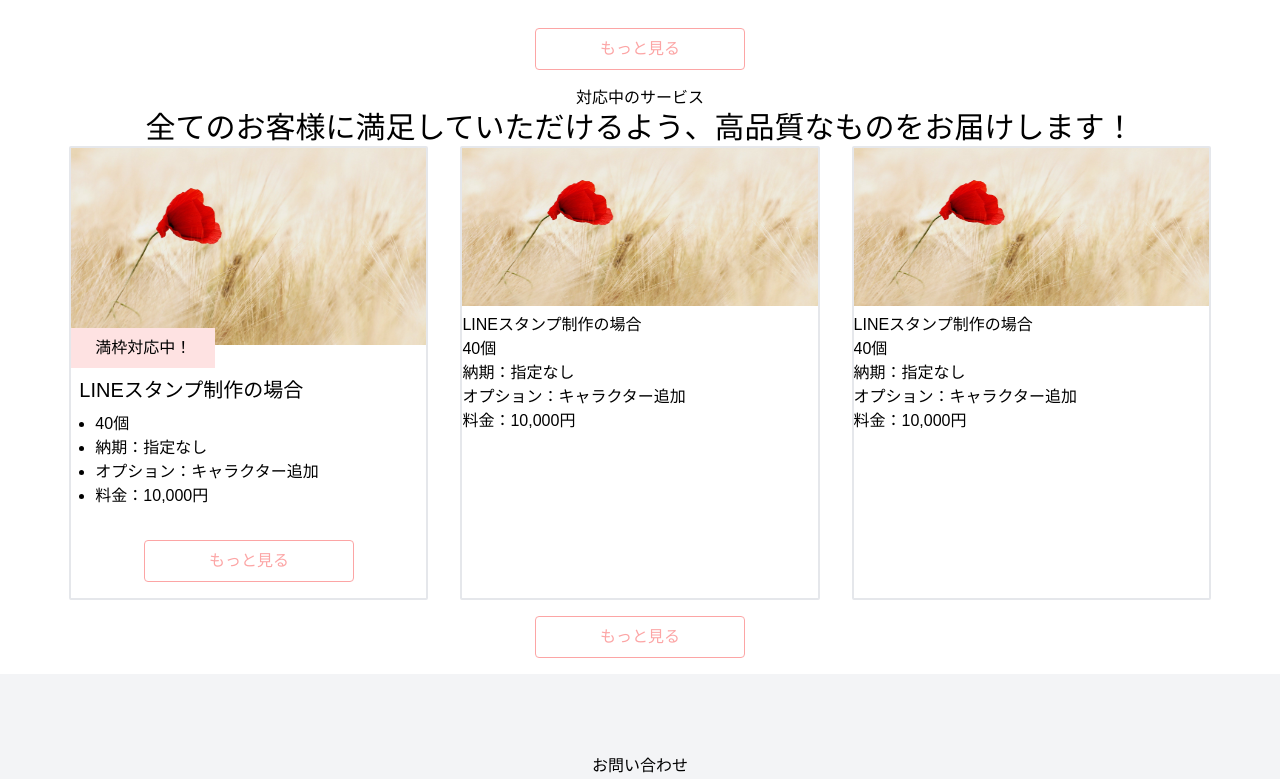
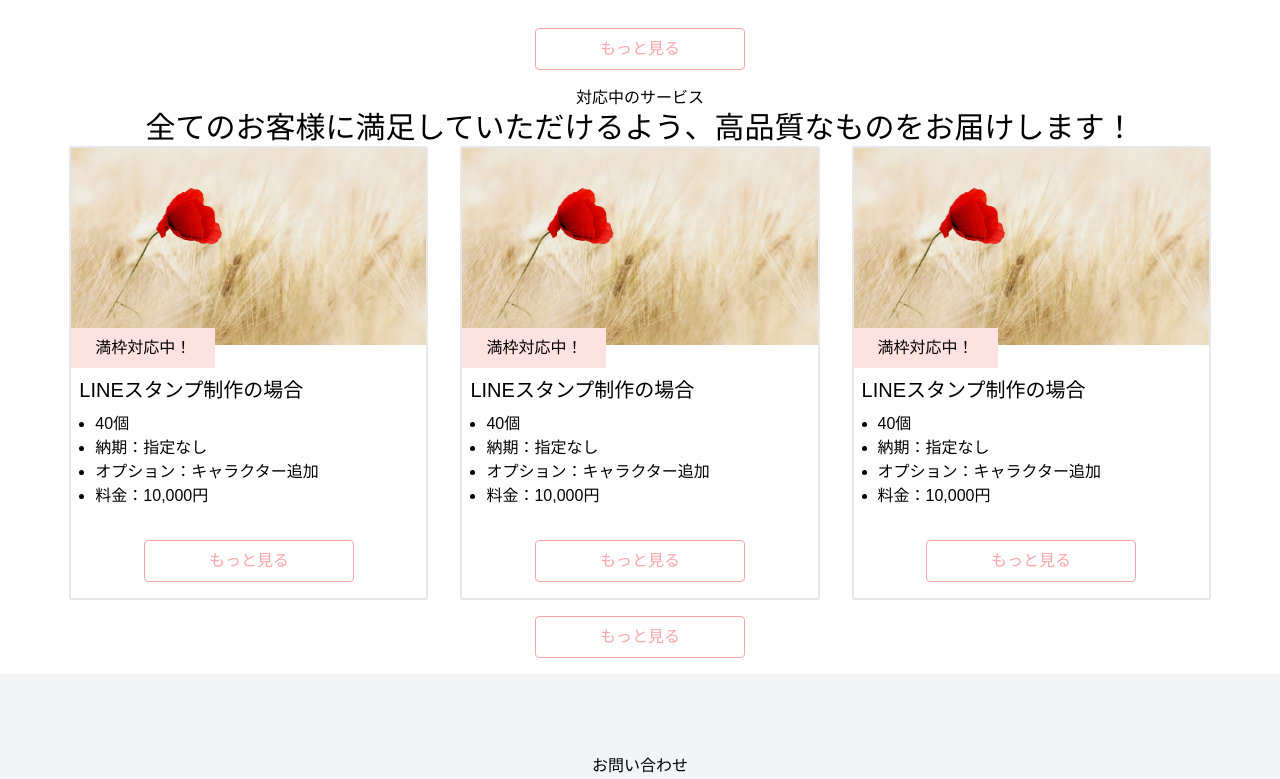
Before and after one commit to mayone-du/ranze-hp, a Next.js app: page / in a window 1280 px wide. Shown: the part 2951-3730 px from the top of the page. Built offline with nearby package versions, Linux system fonts and the light colour scheme.

Commit message:
seo edit

```diff
--- a/src/pages/index.tsx
+++ b/src/pages/index.tsx
@@ -7,8 +7,8 @@ const Home: React.VFC = () => {
   return (
     <>
       <Layout
-        metaTitle="Ranze official site"
-        metaDescription="イラストレーターRanzeの公式ホームページです。LINEスタンプ、イラスト制作を承ります！"
+        metaTitle="Ranze official site | イラストレーターRanzeの公式サイト"
+        metaDescription="イラストレーターRanzeの公式ホームページです。LINEスタンプ、イラスト制作や名刺制作などをしています！まずはお気軽にご相談ください！"
       >
         {/* メインビジュアル */}
         <article
@@ -195,9 +195,6 @@ const Home: React.VFC = () => {
               <div className="mx-4 w-screen bg-gray-100">
                 画像をタイルで表示
               </div>
-              <div className="mx-4 w-screen bg-gray-100">
-                カードモジュールでココナラの対応中みたいにするのもあり？
-              </div>
             </div>
             <div className="flex justify-center">
               <CustomButton
@@ -263,6 +260,7 @@ const Home: React.VFC = () => {
             </h2>
 
             <div className="md:flex w-11/12 mx-auto">
+
               <div className="md:mx-4 md:w-screen my-4 md:my-0 border-2 rounded-sm overflow-hidden relative">
                 <Image src="/images/bg.jpg" width={450} height={250} />
                 <span className="absolute block bg-red-100 py-2 px-6 transform -translate-y-6">
@@ -284,26 +282,51 @@ const Home: React.VFC = () => {
                   />
                 </div>
               </div>
-              <div className="md:mx-4 md:w-screen my-4 md:my-0 border-2 rounded-sm overflow-hidden">
-                <Image src="/images/bg.jpg" width={450} height={200} />
-                <h3>LINEスタンプ制作の場合</h3>
-                <ul>
+              <div className="md:mx-4 md:w-screen my-4 md:my-0 border-2 rounded-sm overflow-hidden relative">
+                <Image src="/images/bg.jpg" width={450} height={250} />
+                <span className="absolute block bg-red-100 py-2 px-6 transform -translate-y-6">
+                  満枠対応中！
+                </span>
+                <h3 className="text-xl px-2 pt-6">LINEスタンプ制作の場合</h3>
+                <ul className="list-disc pt-2 pb-4 px-6">
                   <li>40個</li>
                   <li>納期：指定なし</li>
                   <li>オプション：キャラクター追加</li>
                   <li>料金：10,000円</li>
                 </ul>
+                <div className="flex justify-center py-4">
+                  <CustomButton
+                    toLink=""
+                    text="もっと見る"
+                    size="medium"
+                    outline={true}
+                  />
+                </div>
               </div>
-              <div className="md:mx-4 md:w-screen my-4 md:my-0 border-2 rounded-sm overflow-hidden">
-                <Image src="/images/bg.jpg" width={450} height={200} />
-                <h3>LINEスタンプ制作の場合</h3>
-                <ul>
+              <div className="md:mx-4 md:w-screen my-4 md:my-0 border-2 rounded-sm overflow-hidden relative">
+                <Image src="/images/bg.jpg" width={450} height={250} />
+                <span className="absolute block bg-red-100 py-2 px-6 transform -translate-y-6">
+                  満枠対応中！
+                </span>
+                <h3 className="text-xl px-2 pt-6">LINEスタンプ制作の場合</h3>
+                <ul className="list-disc pt-2 pb-4 px-6">
                   <li>40個</li>
                   <li>納期：指定なし</li>
                   <li>オプション：キャラクター追加</li>
                   <li>料金：10,000円</li>
                 </ul>
+                <div className="flex justify-center py-4">
+                  <CustomButton
+                    toLink=""
+                    text="もっと見る"
+                    size="medium"
+                    outline={true}
+                  />
+                </div>
               </div>
+
+
+
             </div>
             <div className="flex justify-center">
               <CustomButton
```
